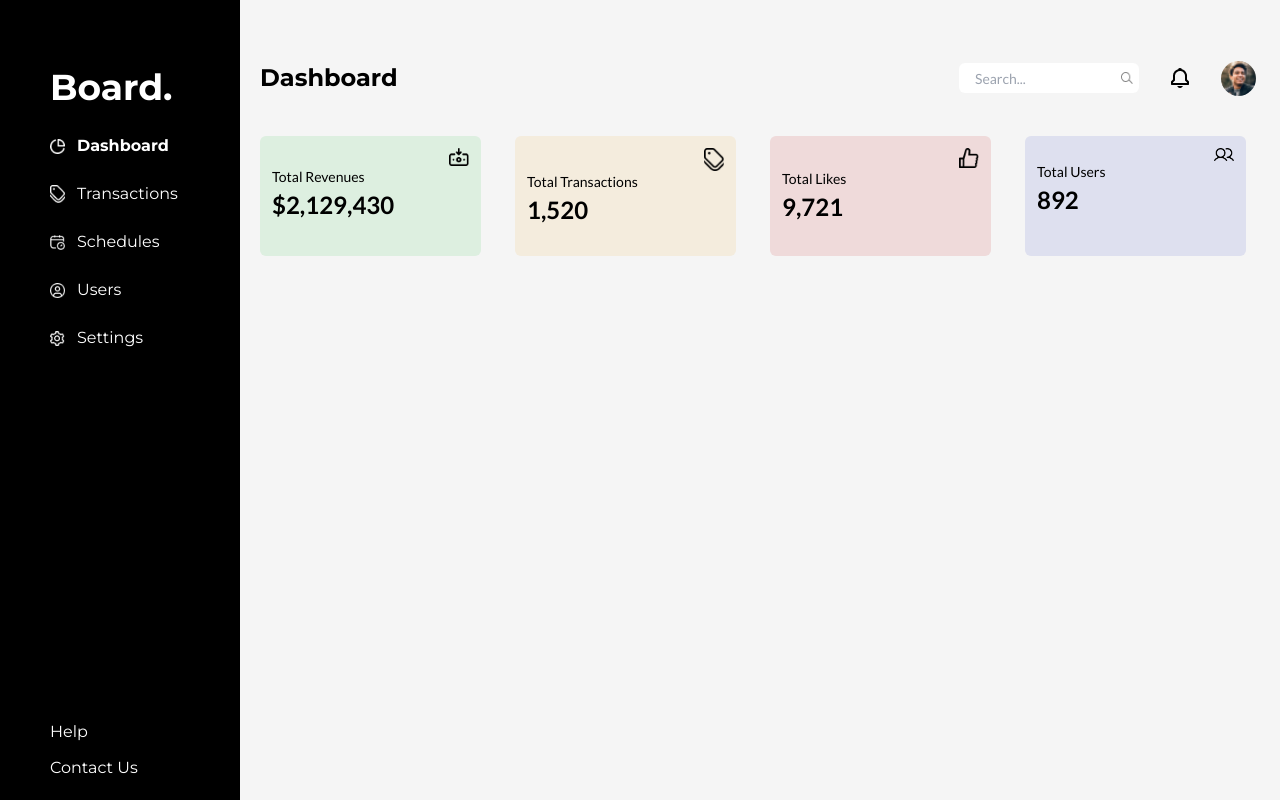
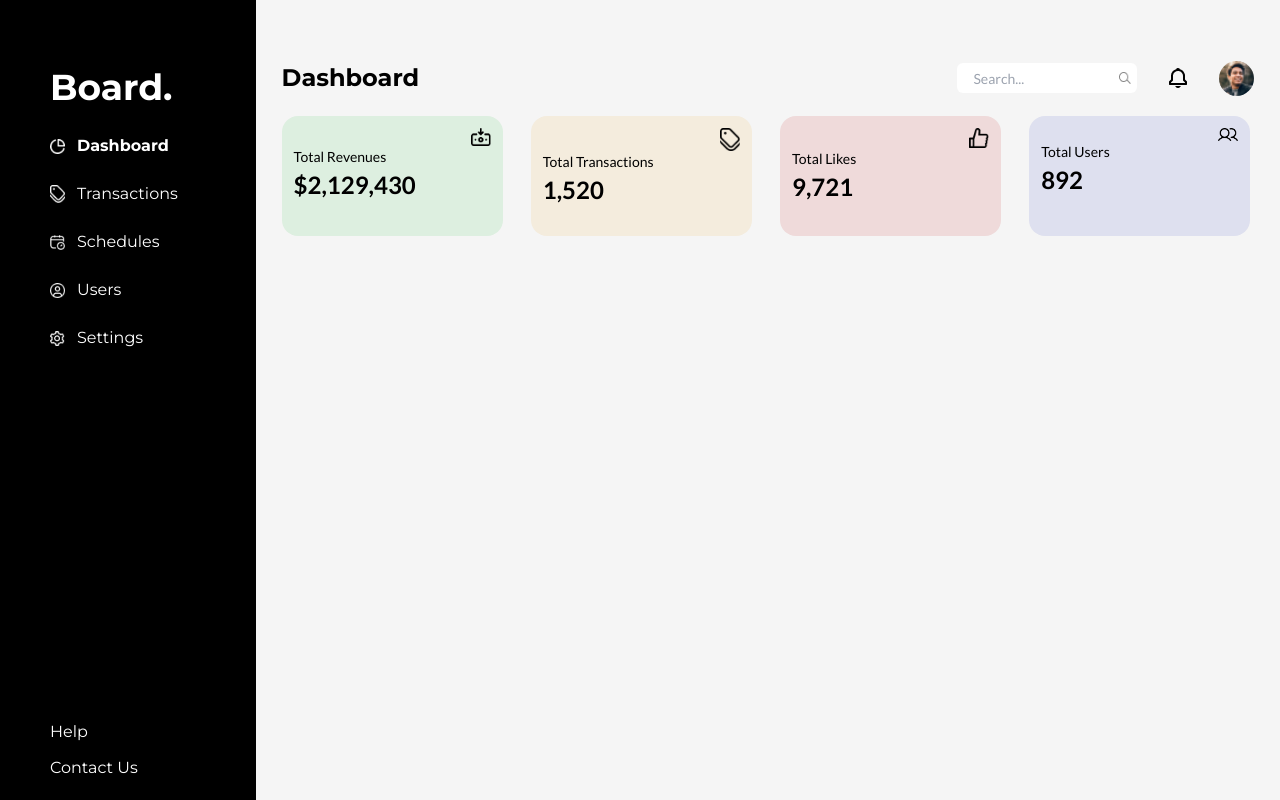
Before and after one commit to Avin008/Listed-Dashboard-Assignment, a Next.js app: page /dashboard in a window 1280 px wide. Built offline with nearby package versions, Linux system fonts and the light colour scheme.

Commit message:
added: card component

```diff
--- a/src/app/dashboard/layout.tsx
+++ b/src/app/dashboard/layout.tsx
@@ -2,7 +2,7 @@ import { ContactMenu, Navbar, Sidebar } from "@/components";
 
 const DashboardLayout = ({ children }: { children: React.ReactElement }) => {
   return (
-    <main className="relative grid h-screen grid-cols-10 gap-5 bg-[#F5F5F5]">
+    <main className="grid min-h-screen grid-cols-10 bg-[#F5F5F5]">
       <div className="col-span-2 bg-[#000000]">
         <Sidebar />
         <ContactMenu />
--- a/src/app/dashboard/page.tsx
+++ b/src/app/dashboard/page.tsx
@@ -14,9 +14,9 @@ const data = [
 
 const DashboardPage = () => {
   return (
-    <div className="mt-[60px]">
+    <div className="mx-auto mt-[60px] w-[95%] space-y-5">
       <Navbar />
-      <div className="mt-[40px] grid grid-cols-4">
+      <div className="mt-[40px] grid grid-cols-4 gap-6">
         {data.map((x) => (
           <Card data={x} />
         ))}
--- a/src/components/Card.tsx
+++ b/src/components/Card.tsx
@@ -7,7 +7,7 @@ const Card = ({
 }) => {
   return (
     <div
-      className={`h-[120px] w-[221px] rounded-md ${
+      className={`h-[120px] w-[221px] rounded-2xl ${
         data.id === 1 && "bg-[#DDEFE0]"
       } ${data.id === 2 && "bg-[#F4ECDD]"}
       ${data.id === 3 && "bg-[#EFDADA]"}
--- a/src/components/Navbar.tsx
+++ b/src/components/Navbar.tsx
@@ -7,7 +7,7 @@ const Navbar = () => {
       <span>
         <h1 className="font-sans text-[24px] font-bold">Dashboard</h1>
       </span>
-      <ul className="flex items-center gap-8 pr-6">
+      <ul className="flex items-center gap-8">
         <li>
           <Searchbar />
         </li>
```
